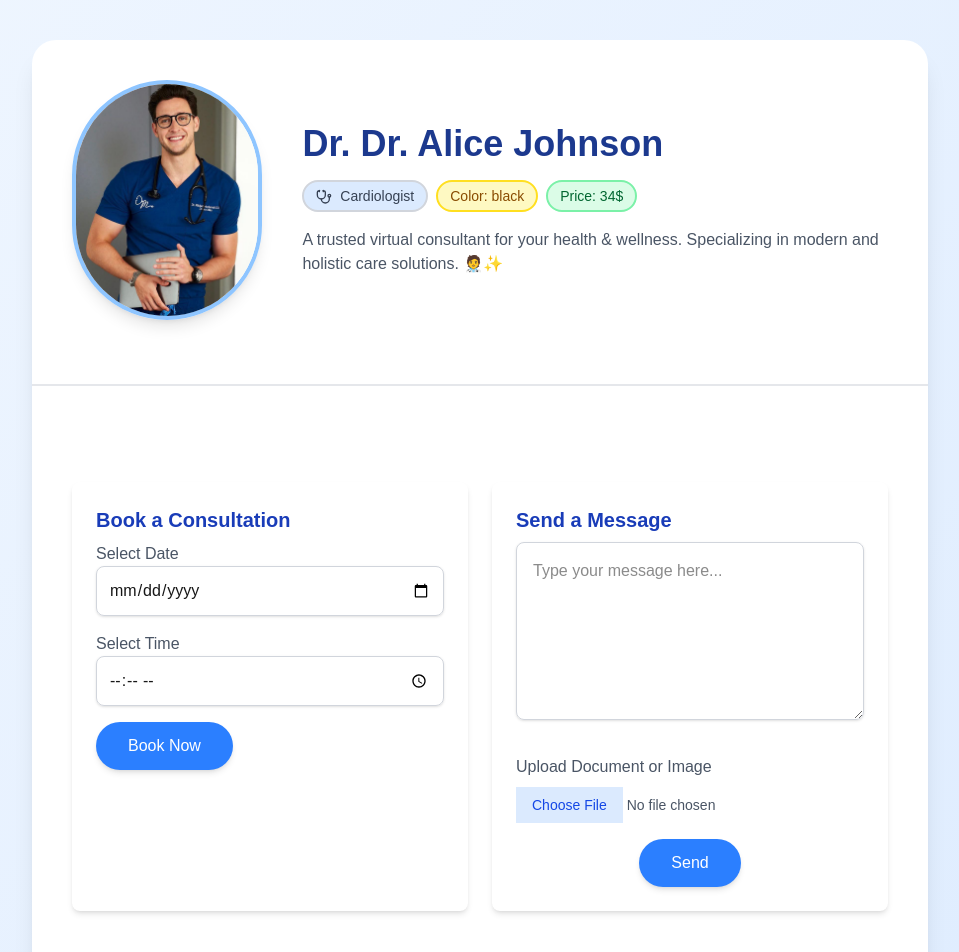
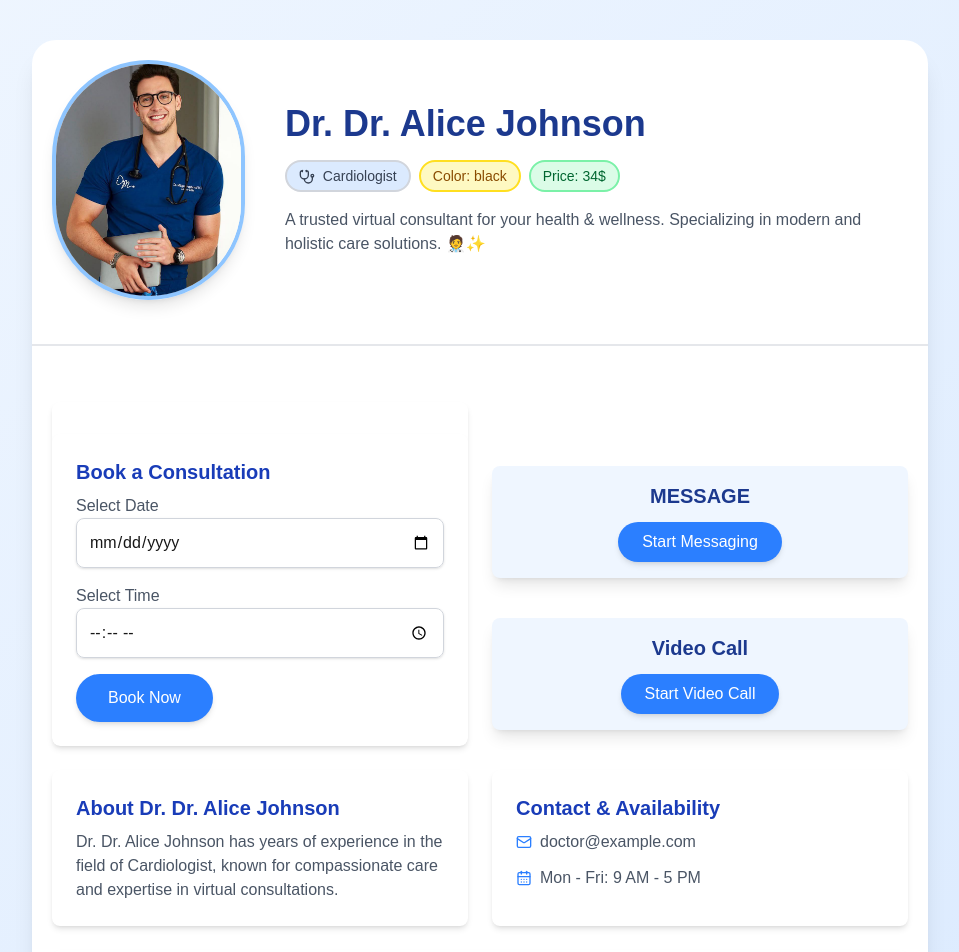
Before and after one commit to MikeWeDev/virtualHealthConsultancy, a Next.js app: page /doctor/1 in a window 1280 px wide. Shown: the top 952 px of the page, without its empty margins (160-1119 px from the left). Built offline with nearby package versions, Linux system fonts and the light colour scheme.

Commit message:
trying my video feture

```diff
--- a/app/doctor/[id]/page.jsx
+++ b/app/doctor/[id]/page.jsx
@@ -1,7 +1,7 @@
 import newDatas from '../ProductPage';
 import { CalendarDays, Mail, Stethoscope } from 'lucide-react';
 import Link from 'next/link';
-
+import BookingSection from '../../../components/booking/boking'
 function Badge({ children, className = '', variant }) {
   const variantClasses = {
     outline: "border-2 border-gray-300 text-gray-700",
@@ -30,7 +30,7 @@ export default async function DoctorDetailPage({ params }) {
   return (
     <div className="min-h-screen bg-gradient-to-br from-blue-50 to-blue-100 py-10 px-6 md:px-20">
       <div className="max-w-4xl mx-auto bg-white rounded-3xl shadow-xl overflow-hidden">
-        <div className="flex flex-col md:flex-row items-center gap-10 p-10">
+        <div className="flex flex-col md:flex-row items-center gap-10 p-5">
           <img
             src={doctor.img}
             alt={doctor.Name}
@@ -57,82 +57,38 @@ export default async function DoctorDetailPage({ params }) {
 
         <Separator />
 
-        <div className="grid grid-cols-1 md:grid-cols-2 gap-6 p-10">
+        <div className="grid grid-cols-1 md:grid-cols-2 gap-6  px-5">
 
           {/* Booking Section */}
           <div className="bg-white rounded-lg shadow-md overflow-hidden mt-8">
-            <div className="p-6 space-y-3">
-              <h2 className="text-xl font-semibold text-blue-800 mb-2">Book a Consultation</h2>
-              <form className="space-y-4">
-                <div>
-                  <label htmlFor="date" className="block text-gray-600">Select Date</label>
-                  <input type="date" id="date" className="w-full p-3 border border-gray-300 rounded-lg shadow-sm" />
-                </div>
-                <div>
-                  <label htmlFor="time" className="block text-gray-600">Select Time</label>
-                  <input type="time" id="time" className="w-full p-3 border border-gray-300 rounded-lg shadow-sm" />
-                </div>
-                <button type="submit" className="bg-blue-500 text-white px-8 py-3 rounded-full shadow-md hover:bg-blue-700 transition duration-300">
-                  Book Now
-                </button>
-              </form>
-            </div>
+           <BookingSection />
           </div>
+                       <div className="space-y-10 mt-24">
+                        {[
+                          {
+                            title: "MESSAGE",
+                            link: "/connect/chat/123",
+                            buttonLabel: "Start Messaging",
+                          },
+                          {
+                            title: "Video Call",
+                            link: "/connect/videocall/123",
+                            buttonLabel: "Start Video Call",
+                          },
+                        ].map(({ title, link, buttonLabel }) => (
+                          <div key={title} className="bg-blue-50 rounded-lg shadow-lg p-4">
+                            <h2 className="text-xl font-semibold text-blue-900 mb-3 text-center">{title}</h2>
+                            <div className="text-center">
+                              <Link href={link}>
+                                <button className="bg-blue-500 text-white px-6 py-2 rounded-full shadow-md hover:bg-blue-700 transition duration-300">
+                                  {buttonLabel}
+                                </button>
+                              </Link>
+                            </div>
+                          </div>
+                        ))}
+                      </div>
 
-          {/* Messaging Section */}
-          <div className="bg-white rounded-lg shadow-md overflow-hidden mt-8">
-            <div className="p-6 space-y-3">
-              <h2 className="text-xl font-semibold text-blue-800 mb-2">Send a Message</h2>
-              <textarea
-                rows={6}
-                className="w-full p-4 border border-gray-300 rounded-lg shadow-sm focus:outline-none focus:ring-2 focus:ring-blue-500"
-                placeholder="Type your message here..."
-              />
-              <div className="mt-4">
-                <label htmlFor="file-upload" className="block text-gray-600 mb-2">
-                  Upload Document or Image
-                </label>
-                <input
-                  type="file"
-                  id="file-upload"
-                  accept="image/*,application/pdf"
-                  className="block w-full text-sm text-gray-600 file:py-2 file:px-4 file:border-0 file:bg-blue-100 file:text-blue-700 hover:file:bg-blue-200"
-                />
-              </div>
-              <div className="text-center mt-4">
-                <Link href='/connect/chat/123'>
-                  <button
-                    type="button"
-                    className="bg-blue-500 text-white px-8 py-3 rounded-full shadow-md hover:bg-blue-700 transition duration-300"
-                  >
-                    Send
-                  </button>
-                </Link>
-              </div>
-            </div>
-          </div>
-
-          {/* Video Call Section */}
-          <div className="bg-blue-50 rounded-lg shadow-lg p-6 mt-8">
-            <h2 className="text-2xl font-semibold text-blue-900 mb-4">Video Call</h2>
-            <div className="text-center">
-              <Link href='/connect/videocall'>
-                <button className="bg-blue-500 text-white px-8 py-3 rounded-full shadow-md hover:bg-blue-700 transition duration-300">
-                  Start Video Call
-                </button>
-              </Link>
-            </div>
-          </div>
-
-          {/* Audio Call Section */}
-          <div className="bg-blue-50 rounded-lg shadow-lg p-6 mt-8">
-            <h2 className="text-2xl font-semibold text-blue-900 mb-4">Audio Call</h2>
-            <div className="text-center">
-              <button className="bg-green-500 text-white px-8 py-3 rounded-full shadow-md hover:bg-green-700 transition duration-300">
-                Start Audio Call
-              </button>
-            </div>
-          </div>
 
           <div className="bg-white rounded-lg shadow-md overflow-hidden">
             <div className="p-6 space-y-3">
--- a/app/patient/page.tsx
+++ b/app/patient/page.tsx
@@ -1,21 +1,50 @@
-// app/page.tsx
-
-import React from "react";
+"use client";
+import React, { useState, useEffect } from "react";
 import Image from "next/image";
 import Link from "next/link";
 
 const Dashboard = () => {
+  const [appointment, setAppointment] = useState<Date | null>(null);
+  const [timeLeft, setTimeLeft] = useState<string>("");
+
+  useEffect(() => {
+    let interval: NodeJS.Timeout;
+    if (appointment) {
+      interval = setInterval(() => {
+        const now = new Date().getTime();
+        const distance = appointment.getTime() - now;
+
+        if (distance < 0) {
+          clearInterval(interval);
+          setTimeLeft("Appointment time reached");
+          return;
+        }
+
+        const hours = Math.floor((distance % (1000 * 60 * 60 * 24)) / (1000 * 60 * 60));
+        const minutes = Math.floor((distance % (1000 * 60 * 60)) / (1000 * 60));
+        const seconds = Math.floor((distance % (1000 * 60)) / 1000);
+
+        setTimeLeft(`${hours}h ${minutes}m ${seconds}s`);
+      }, 1000);
+    }
+
+    return () => clearInterval(interval);
+  }, [appointment]);
+
+  const handleBook = () => {
+    const futureDate = new Date();
+    futureDate.setMinutes(futureDate.getMinutes() + 90); // Simulate booking 1.5 hrs from now
+    setAppointment(futureDate);
+  };
+
   return (
     <div className="bg-gray-100 min-h-screen flex flex-col">
-      {/* Header Section */}
       <header className="bg-white shadow-md p-4 flex justify-between items-center border-b-4 border-gray-300">
         <h1 className="text-2xl font-bold text-green-600">Welcome to Your Dashboard</h1>
       </header>
 
-      {/* Main Content */}
       <main className="flex-grow p-6">
         <div className="flex items-center space-x-6">
-          {/* Profile Section */}
           <div className="w-24 h-24">
             <Image
               src="/home/photo_3_2025-04-22_22-05-16.jpg"
@@ -35,24 +64,61 @@ const Dashboard = () => {
         <section className="mt-8">
           <h3 className="text-lg font-semibold text-gray-800">Your Appointments</h3>
           <div className="bg-white p-4 mt-4 rounded-lg shadow-md">
-            <h4 className="text-md font-semibold text-gray-600">Upcoming Appointments</h4>
-            <div className="flex justify-between items-center mt-2">
-              <p className="text-gray-700">April 23, 2025 - 3:00 PM</p>
-              <Link href="/appointments">
-                <div className="text-green-600 hover:text-green-800 cursor-pointer">View Details</div>
-              </Link>
-            </div>
-            <div className="flex justify-between items-center mt-4">
-              <p className="text-gray-700">April 25, 2025 - 10:00 AM</p>
-              <Link href="/appointments">
-                <div className="text-green-600 hover:text-green-800 cursor-pointer">View Details</div>
-              </Link>
-            </div>
+            {appointment ? (
+              <div>
+                <h4 className="text-md font-semibold text-gray-600">Upcoming Appointment</h4>
+                <p className="text-gray-700 mt-2">
+                  Appointment at: {appointment.toLocaleString()}
+                </p>
+                <p className="text-blue-600 font-semibold mt-1">Countdown: {timeLeft}</p>
+              </div>
+            ) : (
+              <div className="text-gray-600">No appointments booked.</div>
+            )}
           </div>
         </section>
 
-        {/* Other Features Section */}
-        <section className="mt-8">
+        {/* Booking Button */}
+        {!appointment && (
+          <section className="mt-6">
+            <button
+              onClick={handleBook}
+              className="bg-green-600 text-white px-4 py-2 rounded hover:bg-green-700 transition duration-300"
+            >
+              Book New Appointment
+            </button>
+          </section>
+        )}
+
+        {/* Conditional Connect Options */}
+        {appointment && (
+          <section className="mt-10 space-y-8">
+            <div className="bg-blue-50 rounded-lg shadow-lg p-4">
+              <h2 className="text-xl font-semibold text-blue-900 mb-3 text-center">MESSAGE</h2>
+              <div className="text-center">
+                <Link href="/connect/chat/123">
+                  <button className="bg-blue-500 text-white px-6 py-2 rounded-full shadow-md hover:bg-blue-700 transition duration-300">
+                    Start Messaging
+                  </button>
+                </Link>
+              </div>
+            </div>
+
+            <div className="bg-blue-50 rounded-lg shadow-lg p-4">
+              <h2 className="text-xl font-semibold text-blue-900 mb-3 text-center">Video Call</h2>
+              <div className="text-center">
+                <Link href="/connect/videocall">
+                  <button className="bg-blue-500 text-white px-6 py-2 rounded-full shadow-md hover:bg-blue-700 transition duration-300">
+                    Start Video Call
+                  </button>
+                </Link>
+              </div>
+            </div>
+          </section>
+        )}
+
+        {/* Settings & Logout */}
+        <section className="mt-10">
           <div className="flex justify-between items-center">
             <Link href="/settings">
               <div className="bg-green-600 text-white p-2 rounded-lg hover:bg-green-800 transition duration-300 cursor-pointer">
--- /dev/null
+++ b/components/booking/boking.tsx
@@ -0,0 +1,105 @@
+'use client'
+import { useState, useEffect } from "react";
+
+const BookingSection = () => {
+  const [date, setDate] = useState("");
+  const [time, setTime] = useState("");
+  const [countdown, setCountdown] = useState<number | null>(null);
+
+  useEffect(() => {
+    if (countdown === null || countdown <= 0) return;
+
+    const interval = setInterval(() => {
+      setCountdown((prev) => {
+        if (prev === null || prev <= 1) {
+          clearInterval(interval);
+          return 0;
+        }
+        return prev - 1;
+      });
+    }, 1000);
+
+    return () => clearInterval(interval);
+  }, [countdown]);
+
+  const handleSubmit = (e: React.FormEvent) => {
+    e.preventDefault();
+
+    if (!date || !time) {
+      alert("Please select both date and time.");
+      return;
+    }
+
+    const selectedDateTime = new Date(`${date}T${time}`);
+    const now = new Date();
+
+    const diffInSeconds = Math.floor((selectedDateTime.getTime() - now.getTime()) / 1000);
+
+    if (diffInSeconds <= 0) {
+      alert("Selected time is in the past. Please choose a future time.");
+      return;
+    }
+
+    setCountdown(diffInSeconds);
+  };
+
+  const formatTime = (seconds: number) => {
+    const h = Math.floor(seconds / 3600);
+    const m = Math.floor((seconds % 3600) / 60);
+    const s = seconds % 60;
+    return `${h.toString().padStart(2, "0")}:${m.toString().padStart(2, "0")}:${s
+      .toString()
+      .padStart(2, "0")}`;
+  };
+
+  return (
+    <div className="bg-white rounded-lg shadow-md overflow-hidden mt-8">
+      <div className="p-6 space-y-3">
+        <h2 className="text-xl font-semibold text-blue-800 mb-2">Book a Consultation</h2>
+
+        <form className="space-y-4" onSubmit={handleSubmit}>
+          <div>
+            <label htmlFor="date" className="block text-gray-600">Select Date</label>
+            <input
+              type="date"
+              id="date"
+              className="w-full p-3 border border-gray-300 rounded-lg shadow-sm"
+              value={date}
+              onChange={(e) => setDate(e.target.value)}
+            />
+          </div>
+
+          <div>
+            <label htmlFor="time" className="block text-gray-600">Select Time</label>
+            <input
+              type="time"
+              id="time"
+              className="w-full p-3 border border-gray-300 rounded-lg shadow-sm"
+              value={time}
+              onChange={(e) => setTime(e.target.value)}
+            />
+          </div>
+
+          <button
+            type="submit"
+            className="bg-blue-500 text-white px-8 py-3 rounded-full shadow-md hover:bg-blue-700 transition duration-300"
+          >
+            Book Now
+          </button>
+        </form>
+
+        {countdown !== null && (
+          <div className="mt-4 text-center font-semibold text-lg text-blue-800">
+            {countdown > 0 ? (
+              <>Time left: {formatTime(countdown)}</>
+            ) : (
+              <span className="text-green-600">✅ Call the doctor now</span>
+            )}
+          </div>
+        )}
+      </div>
+    </div>
+  );
+};
+
+export default BookingSection;
```
Also changed, not shown: app/connect/videocall/[id]/page.tsx (+8 -12 lines).
